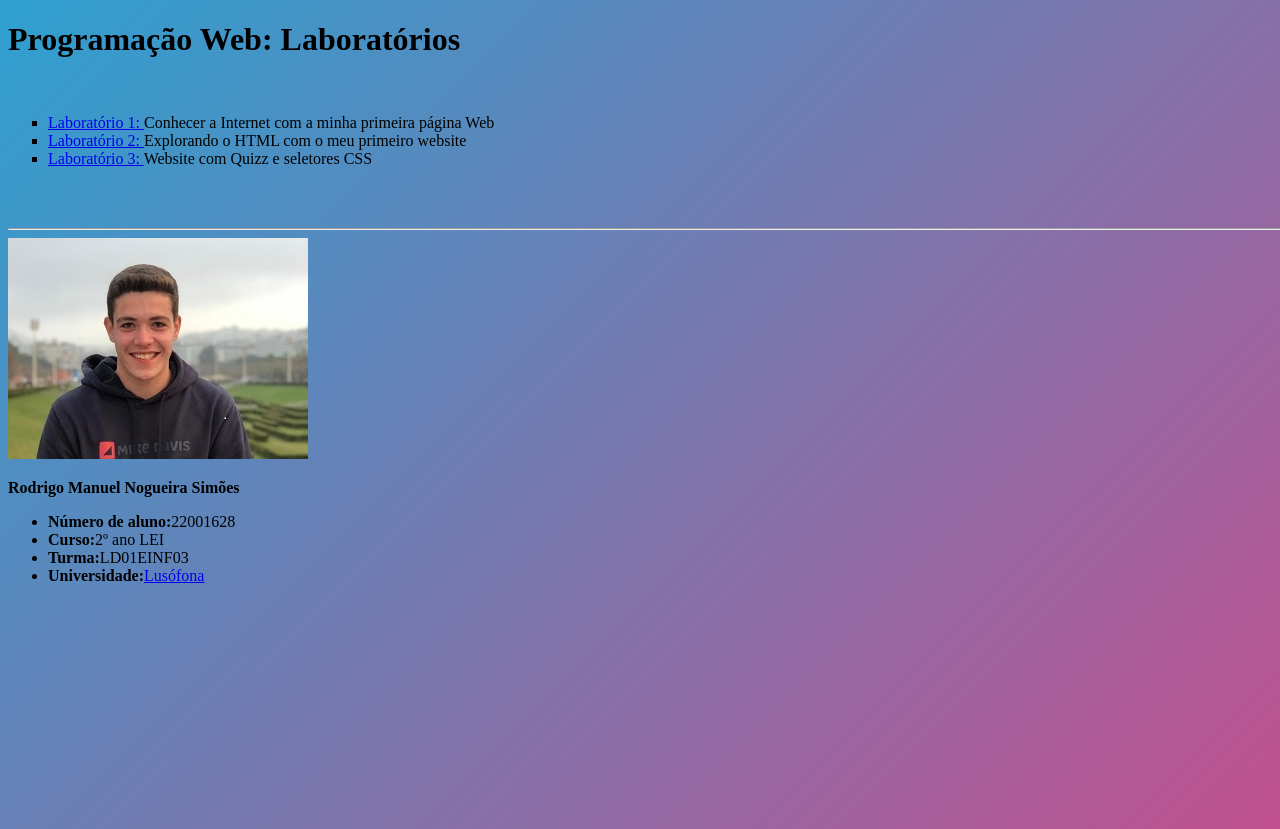
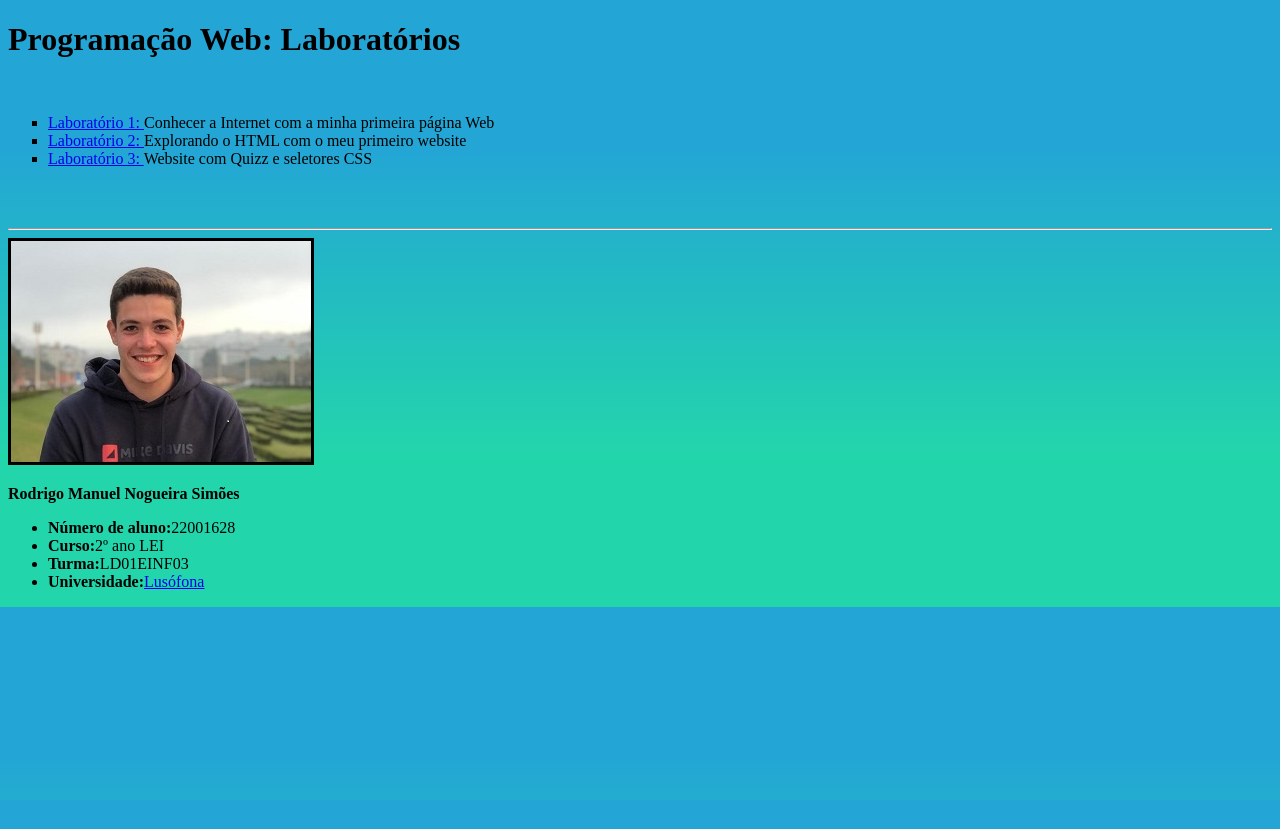
Before and after one commit to RodrigoSimoes-22001628/pw-labs-rodrigosimoes-222001628, a PHP site: page / in a window 1280 px wide. After the commit the page ends 607 px from the top, so only its background shows below. Run offline with PHP 8.4, Linux system fonts and the light colour scheme.

Commit message:
algumas alterações

```diff
--- a/efeitos.css
+++ b/efeitos.css
@@ -1,20 +1,9 @@
+
 body{
-    animation: change 10s ease alternate infinite;
-    background: linear-gradient(-45deg,#ee7752,#e73c7e, #23a6d5, #23d5ab );
-    background-size: 400% 400%;
-    height: 100vh;
-    width: 100%;
-    position: relative;
+    background: linear-gradient(#23a6d5 25.00%, #23d5ab 75.00%);
 }
 
-@keyframes change {
-    0%{
-        background-position: 0 50%;
-    }
-    50%{
-        background-position: 100% 50%;
-    }
-    100%{
-        background-position: 0 50%;
-    }
+.foto{
+    border-color: black;
+    border-style: solid;
 }
--- a/index.html
+++ b/index.html
@@ -5,7 +5,7 @@
     <title>PW Labs </title>
     <link rel="stylesheet" href="efeitos.css">
 </head>
-<body  style="background-color:#ee7752,#e73c7e, #23a6d5,#23d5ab";>
+<body>
     <header>
         <h1>Programação Web: Laboratórios</h1><br>
     </header>
@@ -26,7 +26,7 @@
     </nav>
 
     <footer>
-        <img src="lab1/images/Rodrigo.jpg" width="300">
+        <img class="foto" src="lab1/images/Rodrigo.jpg" width="300">
         <p><b>Rodrigo Manuel Nogueira Simões</b></p>
         <ul>
             <li><b>Número de aluno:</b>22001628</li>
--- a/lab3/estilos.css
+++ b/lab3/estilos.css
@@ -1,6 +1,10 @@
 @import url('https://fonts.googleapis.com/css2?family=Patrick+Hand&display=swap');
 *{
     font-family: 'Patrick Hand', cursive;
+}
+
+body{
+    background: linear-gradient(#23a6d5 25.00%, #23d5ab 75.00%);
 }
 
 fieldset:nth-child(1){
```
